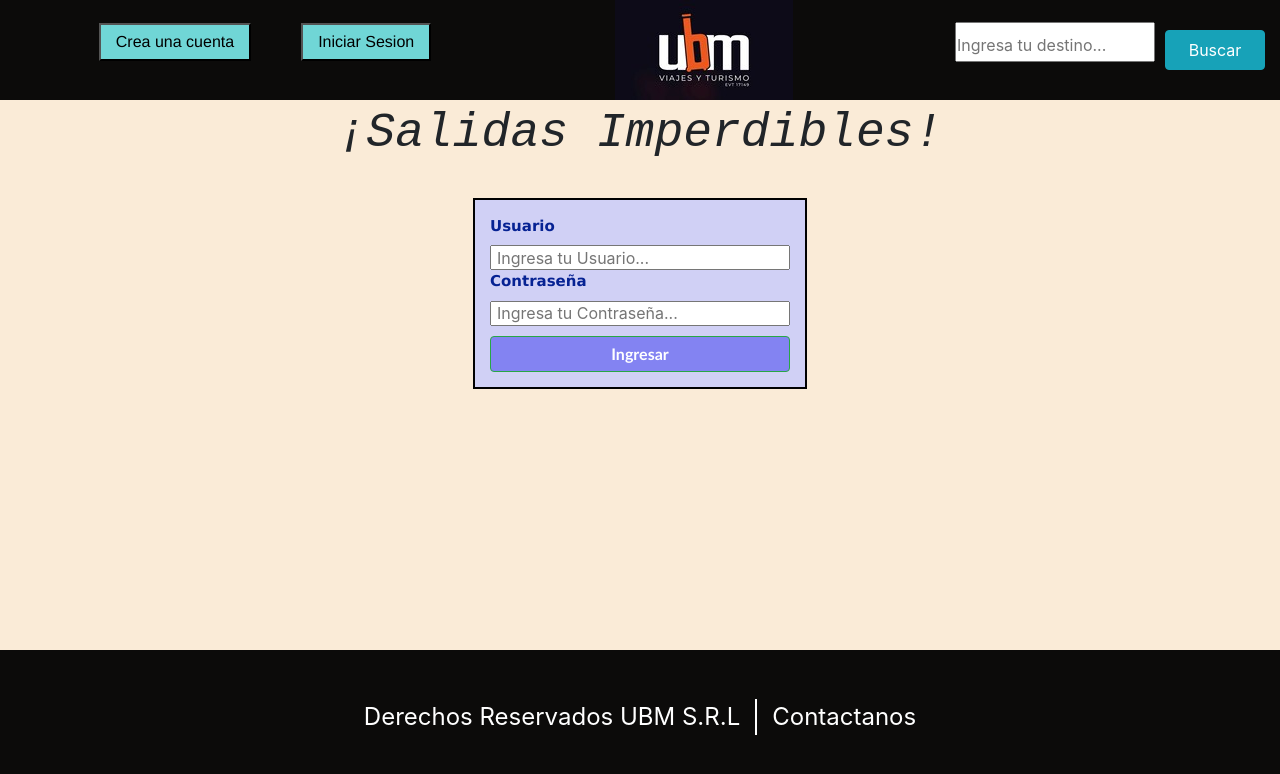
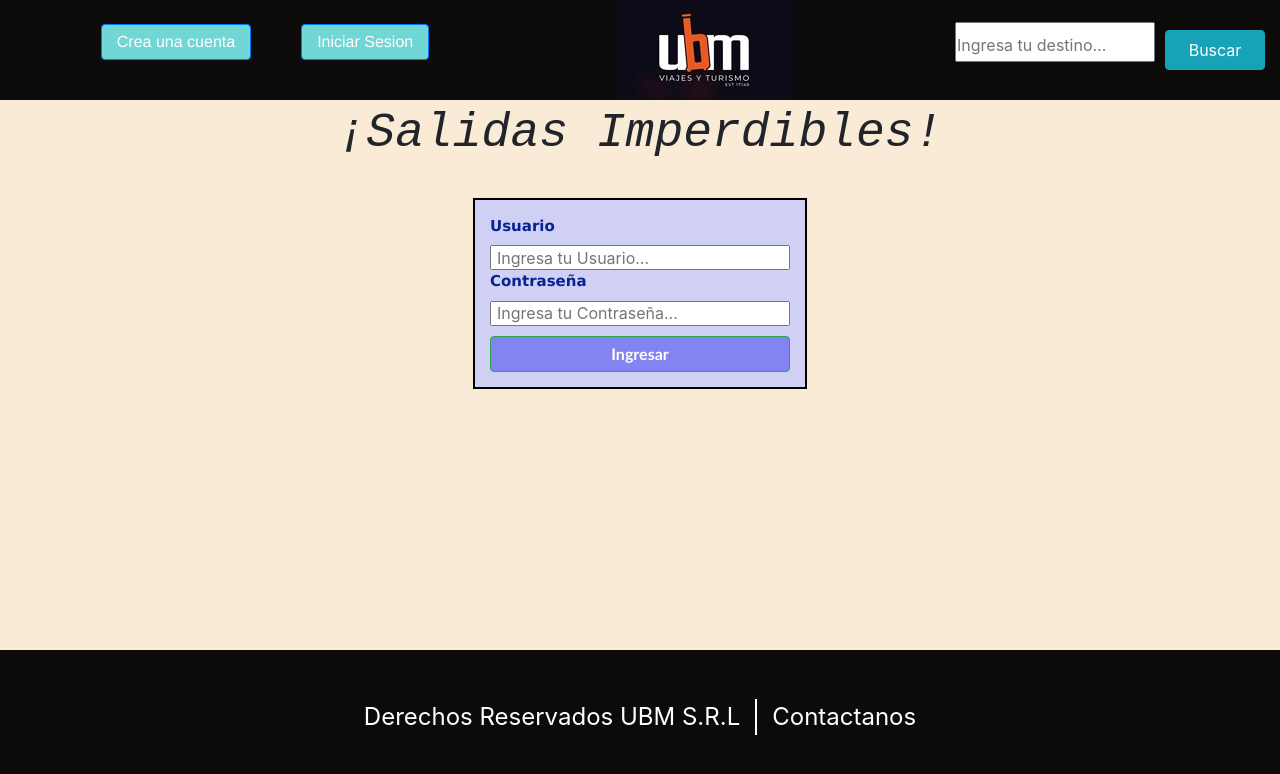
Before and after one commit to dmbruno/Practica-JS-DiegoBruno-comision47085, a plain HTML site: page index.html in a window 1280 px wide. Drawn offline with nearby package versions, Linux system fonts and the light colour scheme; some packages are replaced by stand-ins of ours; a script that the page names is missing.

Commit message:
3era-entrega-comision-47085-Diego-Bruno1

```diff
--- a/index.html
+++ b/index.html
@@ -18,8 +18,8 @@
     <header class="conte-navbar">
         <ul>
             <li class="nav-bar">
-                <button id="inicio-cuenta" href="">Crea una cuenta</button>
-                <button id="inicio-sesion" href="">Iniciar Sesion</button>
+                <button class="btn btn-primary" id="inicio-cuenta" href="">Crea una cuenta</button>
+                <button class="btn btn-primary" id="inicio-sesion" href="">Iniciar Sesion</button>
             </li>
         </ul>
         <section class="logo">
```
